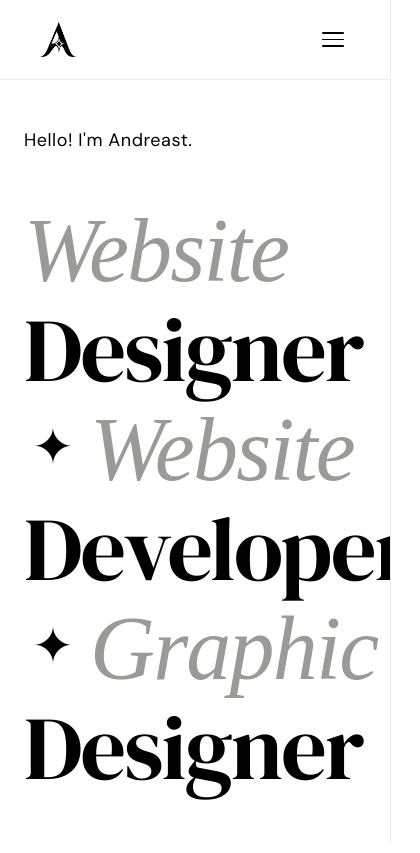
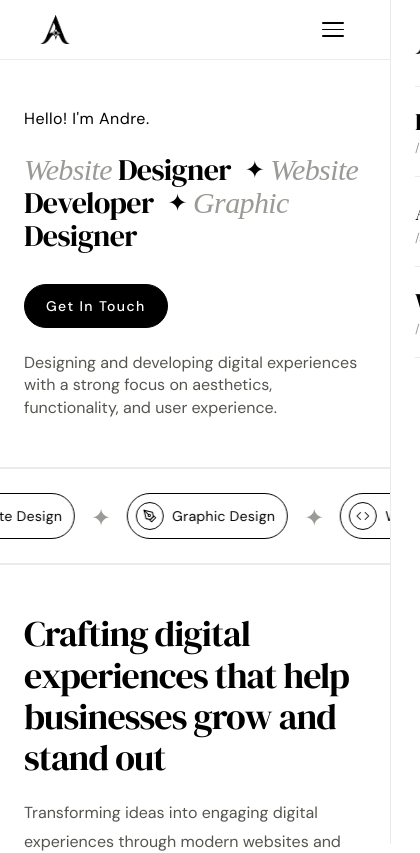
Before and after one commit to andre-astika/my-portfolio, a Next.js app: page / in a window 390 px wide. Shown: the top 853 px of the page, 420 px wide, since content can reach past the window. Built offline with nearby package versions, Linux system fonts and the light colour scheme.

Commit message:
Update content and responsiveness

```diff
--- a/app/globals.css
+++ b/app/globals.css
@@ -51,6 +51,30 @@ p {
   font-size: 18px !important;
 }
 
+@media (max-width: 1024px){
+  h1 {
+    font-size: 53px !important;
+  }
+  h2 {
+    font-size: 36px !important;
+  }
+  h3 {
+    font-size: 30px !important;
+  }
+  h4 {
+    font-size: 24px !important;
+  }
+  h5 {
+    font-size: 20px !important;
+  }
+  h6 {
+    font-size: 18px !important;
+  }
+  p {
+    font-size: 16px !important;
+  }
+}
+
 body {
   font-family: var(--font-body);
   background: var(--white);
@@ -58,6 +82,12 @@ body {
   -webkit-font-smoothing: antialiased;
   overflow-x: hidden;
   font-size: 18px !important;
+}
+
+@media (max-width: 1024px){
+  body {
+    font-size: 16px !important;
+  }
 }
 
 a { text-decoration: none; color: inherit; }
@@ -104,6 +134,12 @@ button { font-family: var(--font-body); }
   background: var(--black);
   color: var(--white);
   /* transform: translateY(-1px); */
+}
+
+@media (max-width: 1024px){
+  .btn-primary, .btn-outline {
+    font-size: 14px;
+  }
 }
 
 /* TOPBAR */
@@ -187,6 +223,25 @@ button { font-family: var(--font-body); }
 .topbar__nav-toggle span.open:nth-child(1) { transform: translateY(6.5px) rotate(45deg); }
 .topbar__nav-toggle span.open:nth-child(2) { opacity: 0; }
 .topbar__nav-toggle span.open:nth-child(3) { transform: translateY(-6.5px) rotate(-45deg); }
+
+@media (max-width: 1024px){
+  .topbar {
+    height: 70px;
+  }
+  .topbar__cta--desktop {
+    font-size: 14px;
+  }
+}
+
+@media (max-width: 767px){
+  .topbar {
+    height: 60px;
+  }
+  .topbar__logo:before {
+    width: 30px;
+    height: 30px;
+  }
+}
 
 /* SIDEBAR */
 .sidebar-overlay {
@@ -288,7 +343,7 @@ button { font-family: var(--font-body); }
 }
 .sidebar__nav-label {
   font-family: var(--font-display);
-  font-size: 2rem;
+  font-size: 30px;
   font-weight: 400;
   line-height: 1;
   letter-spacing: -.02em;
@@ -341,9 +396,55 @@ button { font-family: var(--font-body); }
 }
 .sidebar__social-link:hover { color: var(--gray-400); }
 
+@media (max-width: 1024px){
+  .sidebar__top {
+    margin-bottom: 2.5rem;
+  }
+  .sidebar__nav-label {
+    font-size: 24px;
+  }
+  .sidebar__nav-arrow {
+    width: 30px;
+    height: 30px;
+  }
+  .sidebar {
+    padding: 2.5rem;
+  }
+}
+
+@media (max-width: 767px){
+  .sidebar {
+    padding: 1.5rem;
+  }
+  .sidebar__top {
+    margin-bottom: 2rem;
+  }
+  .sidebar__logo:before {
+    width: 30px;
+    height: 30px;
+  }
+  .sidebar__close {
+    width: 30px;
+    height: 30px;
+    font-size: 14px;
+  }
+}
+
 /* MAIN */
 .main {
   padding-top: var(--topbar-h);
+}
+
+@media (max-width: 1024px){
+  .main {
+    padding-top: 70px;
+  }
+}
+
+@media (max-width: 767px){
+  .main {
+    padding-top: 60px;
+  }
 }
 
 /* HERO */
@@ -396,9 +497,82 @@ button { font-family: var(--font-body); }
   align-self: flex-end;
 }
 
+@media (max-width: 1205px) and (min-width: 1025px){
+  .hero h1 {
+    font-size: 74px !important;
+  }
+}
+
+@media (max-width: 1024px) and (min-width: 946px){
+  .hero h1 {
+    font-size: 65px !important;
+  }
+}
+
+@media (max-width: 1024px) {
+  .hero {
+    padding: 3rem 2.5rem;
+  }
+  .hero .hero__inner {
+    gap: 3rem;
+  }
+  .hero h1 .sparkle-text {
+    margin-left: .5rem;
+    font-size: 30px;
+    top: -0.75rem;
+  }
+  .hero .hero__text-with-button {
+    gap: 2.5rem;
+  }
+}
 @media (max-width: 767px) {
-  .hero__inner { grid-template-columns: 1fr; gap: 2.5rem; }
-  .hero__sub { max-width: 100%; align-self: auto; }
+  .hero {
+    padding: 3rem 1.5rem;
+  }
+  .hero__inner {
+    grid-template-columns: 1fr;
+    gap: 1.5rem;
+  }
+  .hero__sub {
+    max-width: 100%;
+    align-self: auto;
+  }
+  .hero__text-block {
+    gap: 1.5rem;
+  }
+  .hero h1 {
+    font-size: 45px !important;
+  }
+  .hero h1 .sparkle-text {
+    margin-left: .5rem;
+    font-size: 24px;
+    top: -.1rem;
+  }
+  .hero .hero__text-with-button {
+    grid-template-columns: 1fr;
+    gap: 1.5rem;
+  }
+  .hero .hero__inner {
+    gap: 2rem;
+  }
+}
+
+@media (max-width: 539px) {
+  .hero h1 {
+    font-size: 36px !important;
+  }
+}
+
+@media (max-width: 446px) {
+    .hero h1 {
+        font-size: 30px !important;
+    }
+}
+
+@media (max-width: 384px) {
+    .hero h1 {
+        font-size: 26px !important;
+    }
 }
 
 /* SECTION EYEBROW */
@@ -432,6 +606,7 @@ button { font-family: var(--font-body); }
     margin: 0 auto;
     max-width: calc(1140px + 5rem);
     padding-top: 4rem;
+    padding: 4rem 2.5rem !important;
 }
 
 /* Each row is a block: header row + collapsible image panel */
@@ -453,7 +628,7 @@ button { font-family: var(--font-body); }
 }
 .works__item:hover .works__item-header { opacity: .85; }
 
-@media (max-width: 700px) {
+@media (max-width: 767px) {
   .works__item-header {
     grid-template-columns: 1fr auto;
     gap: 1rem;
@@ -544,7 +719,6 @@ button { font-family: var(--font-body); }
   justify-content: center;
   position: relative;
 }
-
 .works__item-mockup-screen {
   width: 65%;
   aspect-ratio: 16/10;
@@ -557,31 +731,54 @@ button { font-family: var(--font-body); }
   flex-direction: column;
   gap: .375rem;
 }
-
 .works__item-mockup-bar {
   display: flex;
   gap: .25rem;
   align-items: center;
 }
-
 .works__item-mockup-dot {
   width: 6px;
   height: 6px;
   border-radius: 50%;
   background: rgba(0,0,0,.2);
 }
-
 .works__item-mockup-content {
   flex: 1;
   width: 100%;
   background: rgba(0,0,0,.08);
   border-radius: .25rem;
 }
-
 .works__view-all {
   padding-top: 2.5rem;
   display: flex;
   justify-content: center;
+}
+
+@media (max-width: 1024px){
+  .works {
+    padding: 3rem 2.5rem !important;
+  }
+}
+
+@media (max-width: 767px){
+  .works {
+    padding: 3rem 1.5rem !important;
+  }
+  .works__item-header {
+    grid-template-columns: 1fr;
+    gap: 1.5rem;
+  }
+  .works__item-tags {
+    flex-wrap: wrap;
+    justify-content: flex-start;
+    gap: 1rem;
+    display: flex;
+  }
+  .works__view-all {
+    justify-content: center;
+    padding-top: 1.75rem;
+    display: flex;
+  }
 }
 
 /* ABOUT */
@@ -600,14 +797,10 @@ button { font-family: var(--font-body); }
   margin-bottom: 0rem;
 }
 
-@media (max-width: 900px) {
-  .about__inner { grid-template-columns: 1fr; gap: 3rem; }
-}
-
 .about__left {
   display: flex;
   flex-direction: column;
-  gap: 1.75rem;
+  gap: 1.5rem;
 }
 .about__title {
   font-family: var(--font-display);
@@ -650,7 +843,7 @@ button { font-family: var(--font-body); }
   padding: 2rem;
   display: flex;
   flex-direction: column;
-  gap: 1.25rem;
+  gap: 1.5rem;
 }
 .about__profile-photo {
   width: 72px;
@@ -670,9 +863,6 @@ button { font-family: var(--font-body); }
 }
 .about__profile-cta {
   align-self: flex-start;
-}
-.about__exp-header {
-  padding-bottom: .75rem;
 }
 .about__exp-label {
   font-size: .75rem;
@@ -735,33 +925,44 @@ button { font-family: var(--font-body); }
   gap: 0;
 }
 
-@media (max-width: 768px) {
-  .about__partners { grid-template-columns: 1fr 1fr; }
-}
-@media (max-width: 480px) {
-  .about__partners { grid-template-columns: 1fr; }
+.about__partners-label, .about__partners {
+    display: none;
 }
 
-.about__partner-item {
-  padding: 1.25rem 1.5rem;
-  display: flex;
-  flex-direction: column;
-  gap: .375rem;
-  border: 1px solid var(--gray-200);
-  margin: -1px 0 0 -1px;
-}
-.about__partner-name {
-  font-size: .9375rem;
-  font-weight: 500;
-  color: var(--black);
-}
-.about__partner-meta {
-  font-size: .75rem;
-  color: var(--gray-400);
+@media (max-width: 1024px) {
+  .about {
+    padding: 3rem 2.5rem;
+  }
+  .about__inner {
+    gap: 2.5rem;
+  }
+  .about__profile-photo {
+    width: 46px;
+    height: 46px;
+  }
+  .about__exp-label {
+    font-size: 20px !important;
+  }
 }
 
-.about__partners-label, .about__partners {
-    display: none;
+@media (max-width: 767px) {
+  .about {
+    padding: 3rem 1.5rem;
+  }
+  .about__inner {
+    grid-template-columns: 1fr;
+    gap: 1.75rem;
+  }
+  .about__profile-card {
+    padding: 1.5rem;
+  }
+  .about__left {
+    gap: 1.25rem;
+  }
+  .about__right {
+    gap: 1.5rem;
+  }
+
 }
 
 /* TICKER — transparent wrap, glass blur pills */
@@ -848,6 +1049,8 @@ button { font-family: var(--font-body); }
     font-size: 24px;
     line-height: 1;
     display: inline-block;
+    width: 20px;
+    height: 20px;
 }
 
 @keyframes ticker-scroll {
@@ -857,6 +1060,14 @@ button { font-family: var(--font-body); }
 
 @media (prefers-reduced-motion: reduce) {
   .ticker-track { animation: none; }
+}
+
+@media (max-width: 1024px) {
+  .ticker-pill {
+    gap: .5rem;
+    padding: .5rem .75rem .5rem .5rem;
+    font-size: 14px;
+  }
 }
 
 /* TESTIMONIALS, AWARDS & INSIGHTS */
@@ -869,7 +1080,6 @@ button { font-family: var(--font-body); }
   background: var(--black);
   padding: var(--section-py) var(--px);
 }
-
 .contact-cta__inner {
   max-width: var(--max-w);
   margin: 0 auto;
@@ -878,19 +1088,16 @@ button { font-family: var(--font-body); }
   align-items: center;
   text-align: center;
   gap: 2rem;
-  padding: 2rem 0;
 }
-
 .contact-cta__eyebrow {
   font-size: .8125rem;
   color: rgba(255,255,255,.45);
   letter-spacing: .06em;
   text-transform: uppercase;
 }
-
 .contact-cta__email {
   font-family: var(--font-display);
-  font-size: 52px;
+  font-size: 41px;
   font-weight: 400;
   color: var(--white);
   letter-spacing: -.03em;
@@ -898,20 +1105,9 @@ button { font-family: var(--font-body); }
   transition: opacity .2s;
   cursor: pointer;
 }
-.contact-cta__email:hover { opacity: .7; }
-
-/* .contact-cta__arrow-btn {
-  display: inline-flex;
-  align-items: center;
-  justify-content: center;
-  width: 52px;
-  height: 52px;
-  border-radius: 50%;
-  border: 1.5px solid rgba(255,255,255,.25);
-  color: var(--white);
-  font-size: 1.125rem;
-  transition: background .2s, border-color .2s;
-} */
+.contact-cta__email:hover {
+  opacity: .7;
+}
 .contact-cta__arrow-btn {
   width: 52px;
   height: 52px;
@@ -936,6 +1132,39 @@ button { font-family: var(--font-body); }
 .contact-cta__arrow-btn:hover {
   background: rgba(255,255,255,.15);
   border-color: rgba(255,255,255,.6);
+}
+
+@media (max-width: 1024px){
+  .contact-cta {
+    padding: 3rem 2.5rem !important;
+  }
+  .contact-cta__email {
+    font-size: 36.5px;
+  }
+  .contact-cta__inner {
+    gap: 1.5rem;
+  }
+  .contact-cta__arrow-btn {
+    width: 40px;
+    height: 40px;
+    margin-top: 0.5rem;
+  }
+  .contact-cta__arrow-btn:after {
+    width: 24px;
+    height: 24px;
+  }
+}
+
+@media (max-width: 767px){
+  .contact-cta {
+    padding: 3rem 1.5rem !important;
+  }
+  .contact-cta__email {
+    font-size: 23.5px;
+  }
+  .contact-cta__eyebrow {
+    line-height: 1.4;
+  }
 }
 
 /* FOOTER */
@@ -965,11 +1194,11 @@ button { font-family: var(--font-body); }
 }
 .site-footer__cta-title {
   font-family: var(--font-display);
-  font-size: clamp(2.5rem, 7vw, 6.5rem);
+  font-size: 56px !important;
   font-weight: 400;
   color: var(--white);
   letter-spacing: -.03em;
-  line-height: 1;
+  line-height: 1.2;
 }
 .site-footer__cta-links {
   display: flex;
@@ -1000,11 +1229,41 @@ button { font-family: var(--font-body); }
   padding: 1.5rem 0rem;
 }
 
-@media (max-width: 900px) {
-  .site-footer__bottom { grid-template-columns: 1fr 1fr; row-gap: 1.5rem; }
+@media (max-width: 1024px) {
+  .site-footer__cta-section {
+    padding: 3rem 0rem;
+  }
+  .site-footer__cta-title {
+    font-size: 36px !important;
+  }
 }
-@media (max-width: 480px) {
-  .site-footer__bottom { grid-template-columns: 1fr; }
+@media (max-width: 767px) {
+  .site-footer {
+    padding: 0 1.5rem;
+  }
+  .site-footer__cta-section {
+    gap: 1.25rem;
+  }
+  .site-footer__bottom {
+    grid-template-columns: 1fr;
+  }
+  .site-footer__cta-links {
+    gap: 1rem;
+    display: flex;
+    flex-direction: column;
+  }
+  .site-footer__bottom {
+    display: flex;
+    flex-direction: column;
+    text-align: center;
+  }
+  .site-footer__logo::before {
+    width: 30px !important;
+    height: 30px !important;
+  }
+  .site-footer__cta-title {
+    font-size: 30px !important;
+  }
 }
 
 .site-footer__logo {
@@ -1047,10 +1306,11 @@ button { font-family: var(--font-body); }
 .site-footer__copy {
   font-size: .75rem;
   color: rgba(255,255,255,.25);
+  line-height: 1.6;
 }
 
 /* RESPONSIVE */
-@media (max-width: 768px) {
+@media (max-width: 767px) {
   .topbar__cta--desktop { display: none; }
   :root { --px: 1.5rem; --section-py: 3rem; }
 }
--- a/app/page.tsx
+++ b/app/page.tsx
@@ -128,7 +128,7 @@ export default function Home() {
       <section id="hero" className="hero">
         <div className="hero__inner">
           <div className="hero__text-block">
-            <p className="hero__greeting">Hello! I&apos;m Andreast.</p>
+            <p className="hero__greeting">Hello! I&apos;m Andre.</p>
             <h1 className="hero__title">
               <span className="italic">Website</span> Designer{" "}
               <span className="sparkle-text">✦</span>{" "}
@@ -325,8 +325,8 @@ export default function Home() {
       <section id="contact" className="contact-cta">
         <div className="contact-cta__inner">
           <p className="contact-cta__eyebrow">Have a nice work? Let&apos;s talk with me</p>
-          <a href="mailto:hallo@andreast.com" className="contact-cta__email">
-            hallo@andreast.com
+          <a href="mailto:en.andre.st@gmail.com" className="contact-cta__email">
+            en.andre.st@gmail.com
           </a>
           <a href="mailto:hallo@andreast.com" className="contact-cta__arrow-btn">↗</a>
         </div>
--- a/components/Footer.tsx
+++ b/components/Footer.tsx
@@ -8,7 +8,7 @@ export default function Footer() {
         {/* CTA Section */}
         <div className="site-footer__cta-section">
           <p className="site-footer__cta-eyebrow">Have an idea?</p>
-          <h2 className="site-footer__cta-title">Let&apos;s rock with me</h2>
+          <h2 className="site-footer__cta-title">let&apos;s rock with me</h2>
           <div className="site-footer__cta-links">
             <a href="#about" className="site-footer__cta-link">ABOUT ME</a>
             <a href="#works" className="site-footer__cta-link">WORKS</a>
@@ -32,7 +32,7 @@ export default function Footer() {
             <a href="#" className="site-footer__social">Dribbble</a>
           </div>
 
-          <p className="site-footer__copy">© 2026 Andre. All rights reserved.</p>
+          <p className="site-footer__copy">© 2026 Andre's Portfolio. All Rights Reserved.</p>
         </div>
 
       </div>
```
